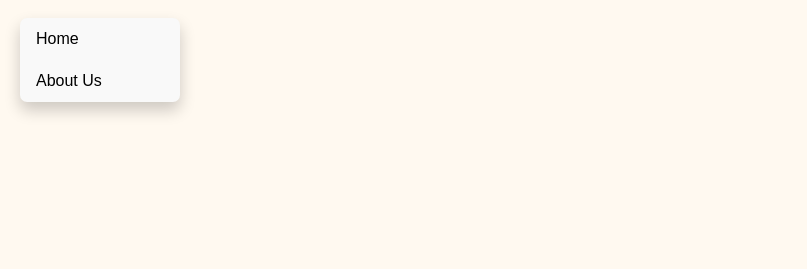
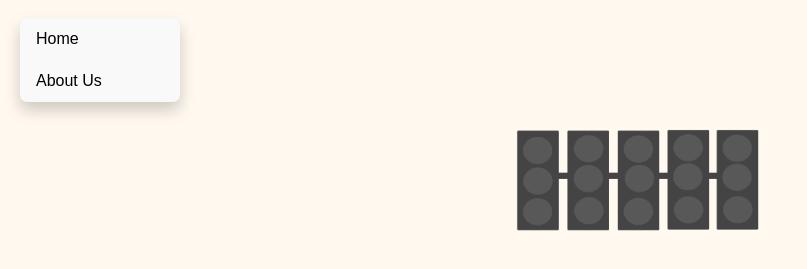
Before and after one commit to dieuanhn/ap-proj, a plain HTML site: page index.html in a window 1280 px wide. Shown: the part 71-340 px from the top of the page, without its empty margins (0-807 px from the left). Drawn offline with Linux system fonts and the light colour scheme.

Commit message:
lights image

```diff
--- a/index.html
+++ b/index.html
@@ -20,5 +20,8 @@
           </div>
         </div>
       </div>
+    <div class="lights-header">
+      <img class="lights" src="lights.png">
+    </div>
 </body>
 </html>
--- a/style.scss
+++ b/style.scss
@@ -77,3 +77,12 @@ body {
 .dropdown:hover .dropdown-content {
   display: block;
 }
+
+.lights-header {
+  display: flex;
+  justify-content: center;
+}
+.lights {
+  width: 300px;
+  height: 360px;
+}
```
Also changed, not shown: lights.png (added), style.css, 1 other file.
